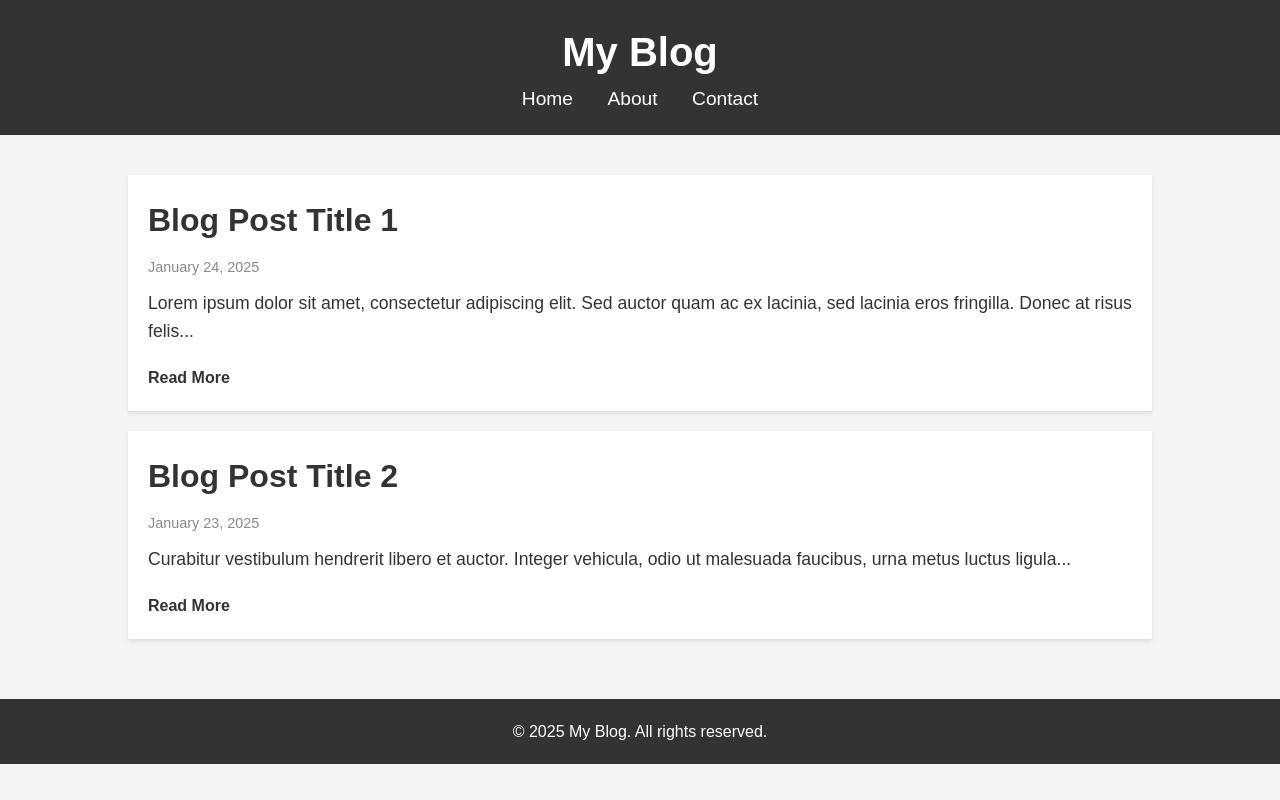
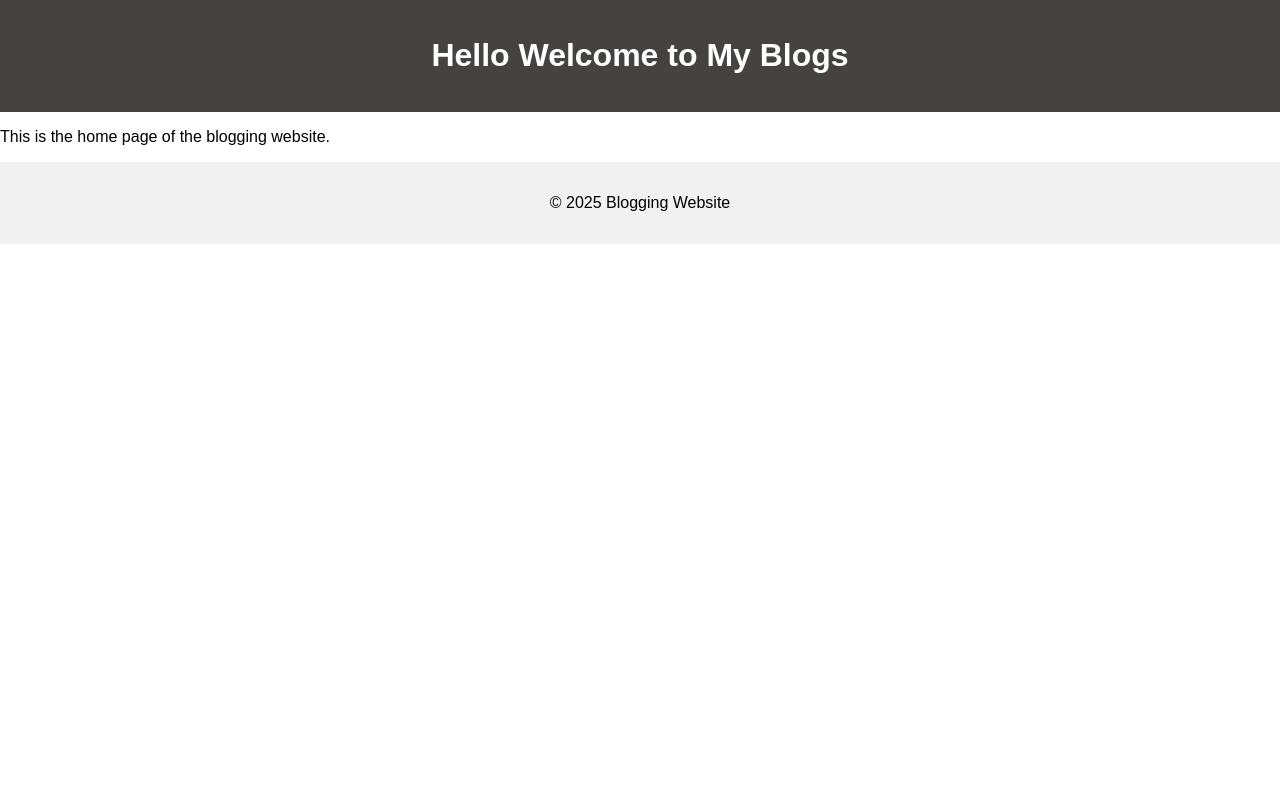
Before and after one commit to l1f20bsse0127/bloging-website, a website: page src/home.html in a window 1280 px wide. Drawn offline with Linux system fonts and the light colour scheme.

Commit message:
Add Home page content

```diff
--- a/src/home.html
+++ b/src/home.html
@@ -3,52 +3,18 @@
   <head>
     <meta charset="UTF-8" />
     <meta name="viewport" content="width=device-width, initial-scale=1.0" />
-    <title>My Blog</title>
+    <title>Home Page</title>
     <link rel="stylesheet" href="../styles/home.css" />
   </head>
   <body>
     <header>
-      <div class="container">
-        <h1>My Blog</h1>
-        <nav>
-          <ul>
-            <li><a href="#">Home</a></li>
-            <li><a href="#">About</a></li>
-            <li><a href="#">Contact</a></li>
-          </ul>
-        </nav>
-      </div>
+      <h1>Hello Welcome to My Blogs</h1>
     </header>
-
     <main>
-      <div class="container">
-        <section class="post">
-          <h2>Blog Post Title 1</h2>
-          <p class="date">January 24, 2025</p>
-          <p>
-            Lorem ipsum dolor sit amet, consectetur adipiscing elit. Sed auctor
-            quam ac ex lacinia, sed lacinia eros fringilla. Donec at risus
-            felis...
-          </p>
-          <a href="#" class="read-more">Read More</a>
-        </section>
-
-        <section class="post">
-          <h2>Blog Post Title 2</h2>
-          <p class="date">January 23, 2025</p>
-          <p>
-            Curabitur vestibulum hendrerit libero et auctor. Integer vehicula,
-            odio ut malesuada faucibus, urna metus luctus ligula...
-          </p>
-          <a href="#" class="read-more">Read More</a>
-        </section>
-      </div>
+      <p>This is the home page of the blogging website.</p>
     </main>
-
     <footer>
-      <div class="container">
-        <p>&copy; 2025 My Blog. All rights reserved.</p>
-      </div>
+      <p>&copy; 2025 Blogging Website</p>
     </footer>
   </body>
 </html>
--- a/styles/home.css
+++ b/styles/home.css
@@ -1,102 +1,18 @@
-
-* {
+body {
+    font-family: Arial, sans-serif;
     margin: 0;
     padding: 0;
-    box-sizing: border-box;
-}
+  }
 
+  header {
+    background-color: #474242;
+    color: #fff;
+    text-align: center;
+    padding: 1rem;
+  }
 
-body {
-    font-family: Arial, sans-serif;
-    line-height: 1.6;
-    background-color: #f4f4f4;
-    color: #333;
-}
-
-
-.container {
-    width: 80%;
-    margin: 0 auto;
-}
-
-
-header {
-    background-color: #333;
-    color: #fff;
-    padding: 20px 0;
+  footer {
     text-align: center;
-}
-
-header h1 {
-    font-size: 2.5em;
-}
-
-nav ul {
-    list-style: none;
-    padding: 0;
-}
-
-nav ul li {
-    display: inline;
-    margin: 0 15px;
-}
-
-nav ul li a {
-    color: #fff;
-    text-decoration: none;
-    font-size: 1.2em;
-}
-
-nav ul li a:hover {
-    text-decoration: underline;
-}
-
-
-main {
-    padding: 40px 0;
-}
-
-section.post {
-    background-color: #fff;
-    padding: 20px;
-    margin-bottom: 20px;
-    box-shadow: 0 2px 4px rgba(0, 0, 0, 0.1);
-}
-
-section.post h2 {
-    font-size: 2em;
-    margin-bottom: 10px;
-}
-
-section.post .date {
-    color: #888;
-    font-size: 0.9em;
-    margin-bottom: 10px;
-}
-
-section.post p {
-    font-size: 1.1em;
-    margin-bottom: 20px;
-}
-
-section.post .read-more {
-    color: #333;
-    font-weight: bold;
-    text-decoration: none;
-}
-
-section.post .read-more:hover {
-    text-decoration: underline;
-}
-
-
-footer {
-    background-color: #333;
-    color: #fff;
-    padding: 20px 0;
-    text-align: center;
-}
-
-footer p {
-    font-size: 1em;
-}
+    padding: 1rem;
+    background-color: #f1f1f1;
+  }
```
